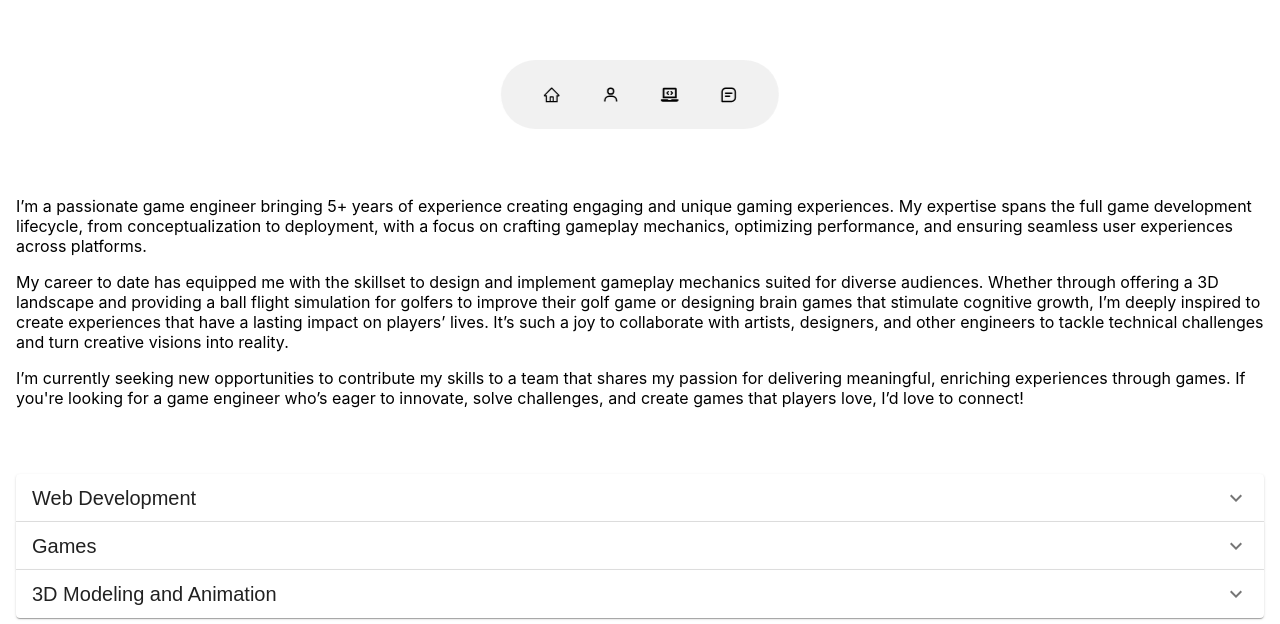
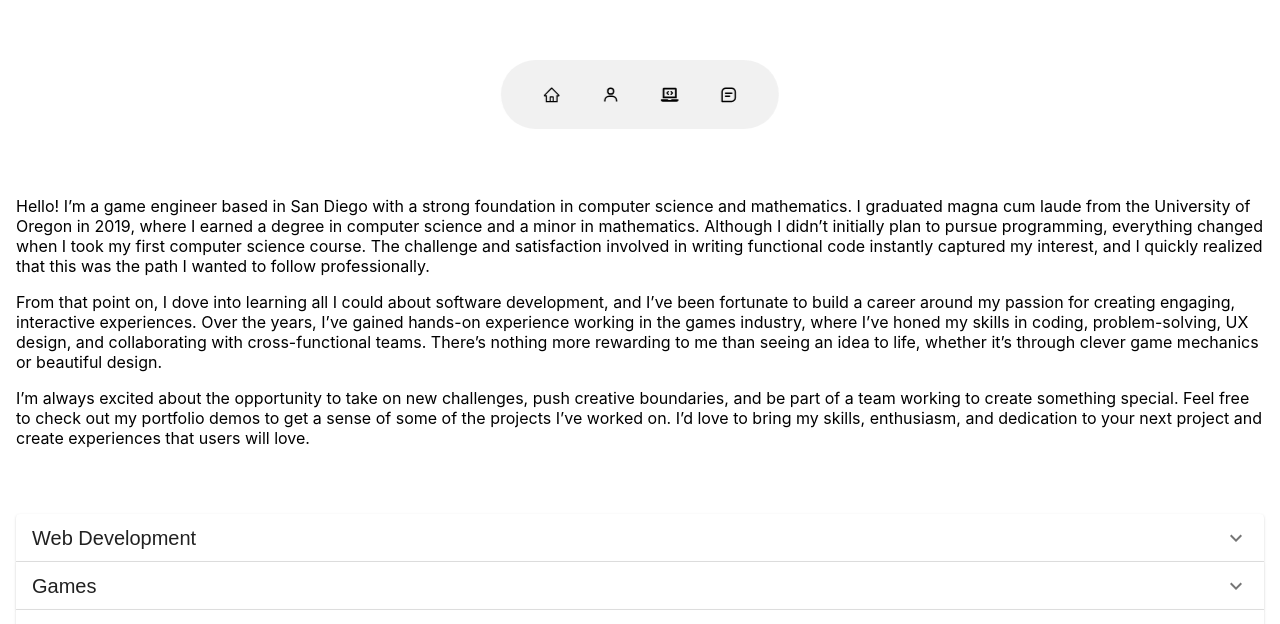
Before and after one commit to halleking/portfolio, a React (Create React App) app: page / in a window 1280 px wide. Shown: the part 639-1263 px from the top of the page. Built offline with nearby package versions, Linux system fonts and the light colour scheme.

Commit message:
update bio

```diff
--- a/src/components/about/About.js
+++ b/src/components/about/About.js
@@ -6,9 +6,9 @@ function About() {
     <section id='about'>
       <div>
         <h3 className='About-Header'></h3>
-        <p className='About-Paragraph'>I’m a passionate game engineer bringing 5+ years of experience creating engaging and unique gaming experiences. My expertise spans the full game development lifecycle, from conceptualization to deployment, with a focus on crafting gameplay mechanics, optimizing performance, and ensuring seamless user experiences across platforms.</p>
-        <p className='About-Paragraph'>My career to date has equipped me with the skillset to design and implement gameplay mechanics suited for diverse audiences. Whether through offering a 3D landscape and providing a ball flight simulation for golfers to improve their golf game or designing brain games that stimulate cognitive growth, I’m deeply inspired to create experiences that have a lasting impact on players’ lives. It’s such a joy to collaborate with artists, designers, and other engineers to tackle technical challenges and turn creative visions into reality.</p>
-        <p className='About-Paragraph'>I’m currently seeking new opportunities to contribute my skills to a team that shares my passion for delivering meaningful, enriching experiences through games. If you're looking for a game engineer who’s eager to innovate, solve challenges, and create games that players love, I’d love to connect!</p>
+        <p className='About-Paragraph'>Hello! I’m a game engineer based in San Diego with a strong foundation in computer science and mathematics. I graduated magna cum laude from the University of Oregon in 2019, where I earned a degree in computer science and a minor in mathematics. Although I didn’t initially plan to pursue programming, everything changed when I took my first computer science course. The challenge and satisfaction involved in writing functional code instantly captured my interest, and I quickly realized that this was the path I wanted to follow professionally.</p>
+        <p className='About-Paragraph'>From that point on, I dove into learning all I could about software development, and I’ve been fortunate to build a career around my passion for creating engaging, interactive experiences. Over the years, I’ve gained hands-on experience working in the games industry, where I’ve honed my skills in coding, problem-solving, UX design, and collaborating with cross-functional teams. There’s nothing more rewarding to me than seeing an idea to life, whether it’s through clever game mechanics or beautiful design.</p>
+        <p className='About-Paragraph'>I’m always excited about the opportunity to take on new challenges, push creative boundaries, and be part of a team working to create something special. Feel free to check out my portfolio demos to get a sense of some of the projects I’ve worked on. I’d love to bring my skills, enthusiasm, and dedication to your next project and create experiences that users will love.</p>
         {/* Add more content here as needed */}
       </div>
     </section>
```
